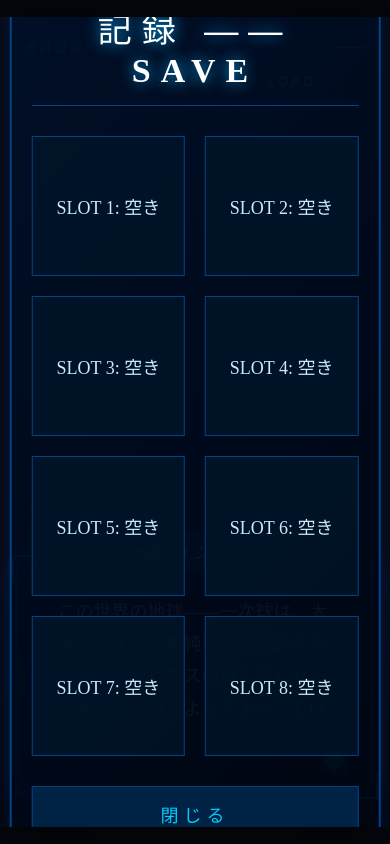
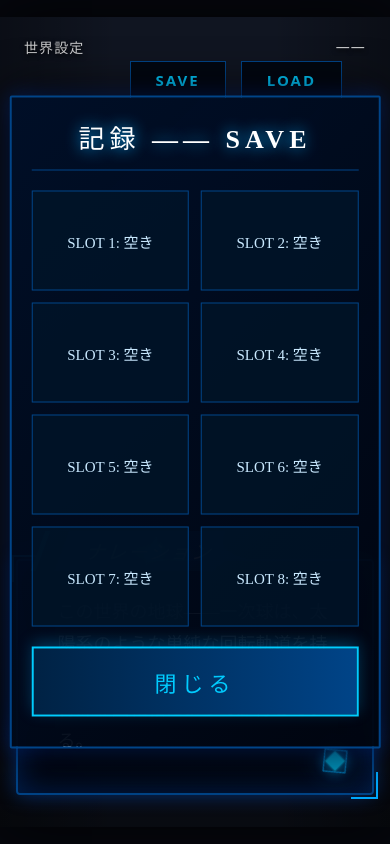
Before and after one commit to quesbang-oss/GAME, a website built with Vite: page index.html in a window 390 px wide. Both pictures are taken after a click on the button "SAVE". Built offline with nearby package versions, Linux system fonts and the light colour scheme; files whose address does not match are found by name.

Commit message:
Update style.css

```diff
--- a/src/style.css
+++ b/src/style.css
@@ -498,6 +498,11 @@ button {
    ============================================================ */
 
 /* メニュー全体：z-indexを最大級にし、pointer-eventsを確実に有効化 */
+/* ============================================================
+   Dies irae風：Save / Load Menu & System Buttons (機能完全版・スマホ対応強化)
+   ============================================================ */
+
+/* メニュー全体：スマホではみ出さないよう max-height と scroll を追加 */
 .save-menu {
   position: absolute;
   left: 50%;
@@ -505,14 +510,22 @@ button {
   transform: translate(-50%, -50%);
   width: 900px;
   max-width: 95%;
+
+  /* --- スマホ視認性向上のための追加 --- */
+  max-height: 90vh;      /* 画面の高さの90%までに制限 */
+  overflow-y: auto;      /* はみ出た場合はメニュー内でスクロール可能に */
+  scrollbar-width: thin; /* スクロールバーを細く */
+  scrollbar-color: #004488 #000510; /* バーの色も蒼く */
+  /* ---------------------------------- */
+
   padding: 35px;
   background: linear-gradient(135deg, rgba(0, 15, 40, 0.98), rgba(0, 5, 15, 0.95));
   border: 2px solid #004488;
   border-radius: 2px;
   box-shadow: 0 0 50px rgba(0, 0, 0, 0.9), 0 0 20px rgba(0, 80, 255, 0.4);
-  z-index: 2000; /* 全ての要素の最前面へ */
+  z-index: 2000;
   font-family: "Hiragino Mincho ProN", "MS Mincho", serif;
-  pointer-events: auto; /* クリックを確実に受け取る */
+  pointer-events: auto;
 }
 
 .hidden {
@@ -543,7 +556,7 @@ button {
   height: 140px;
   border: 1px solid #004488;
   background: rgba(0, 20, 40, 0.8);
-  cursor: pointer; /* マウスを乗せると指マークになる */
+  cursor: pointer;
   font-size: 18px;
   color: #c9e9ff;
   transition: all 0.2s ease;
@@ -556,7 +569,6 @@ button {
   user-select: none;
 }
 
-/* ホバー時（PCマウス用） */
 .save-slot:hover {
   background: #003366;
   border-color: #00ccff;
@@ -565,7 +577,6 @@ button {
   color: #ffffff;
 }
 
-/* クリックした瞬間（PCマウス用フィードバック） */
 .save-slot:active {
   transform: translateY(1px) scale(0.98);
   background: #0055aa;
@@ -577,7 +588,7 @@ button {
   opacity: 0.3;
 }
 
-/* 閉じるボタン */
+/* 閉じるボタン：スマホでの押しやすさを強化 */
 #closeSave {
   margin-top: 30px;
   width: 100%;
@@ -591,6 +602,7 @@ button {
   transition: all 0.2s;
   letter-spacing: 5px;
   font-family: inherit;
+  margin-bottom: 10px; /* スクロール時の余白確保 */
 }
 
 #closeSave:hover {
@@ -629,15 +641,46 @@ button {
   color: #ffffff;
   border-color: #00ccff;
   box-shadow: 0 0 15px rgba(0, 170, 255, 0.6);
-  transform: skewX(-15deg); /* デザイン的なアクセント */
+  transform: skewX(-15deg);
 }
 
 .mobile-buttons button:active {
   transform: scale(0.9) skewX(-15deg);
 }
 
-/* スマホ用調整（機能維持） */
+/* ============================================================
+   スマホ用調整（機能を省略せず、視認性を向上）
+   ============================================================ */
 @media (max-width: 768px) {
-  .save-grid { grid-template-columns: repeat(2, 1fr); }
-  .save-menu { width: 95%; padding: 20px; }
+  .save-menu {
+    width: 95%;
+    padding: 20px;
+    max-height: 85vh; /* スマホでは少し短めに */
+  }
+
+  .save-title {
+    font-size: 26px;
+    letter-spacing: 5px;
+    margin-bottom: 20px;
+  }
+
+  .save-grid {
+    grid-template-columns: repeat(2, 1fr);
+    gap: 12px;
+  }
+
+  /* スマホではスロットを少し詰め、閉じるボタンを押しやすくする */
+  .save-slot {
+    height: 100px;
+    font-size: 15px;
+  }
+
+  #closeSave {
+    margin-top: 20px;
+    height: 70px; /* 親指で押しやすい高さ */
+    font-size: 22px;
+    border: 2px solid #00ccff; /* より明るく光らせる */
+    background: linear-gradient(90deg, #002244, #004488);
+    box-shadow: 0 -5px 15px rgba(0, 170, 255, 0.3); /* 浮かせる演出 */
+  }
 }
```
